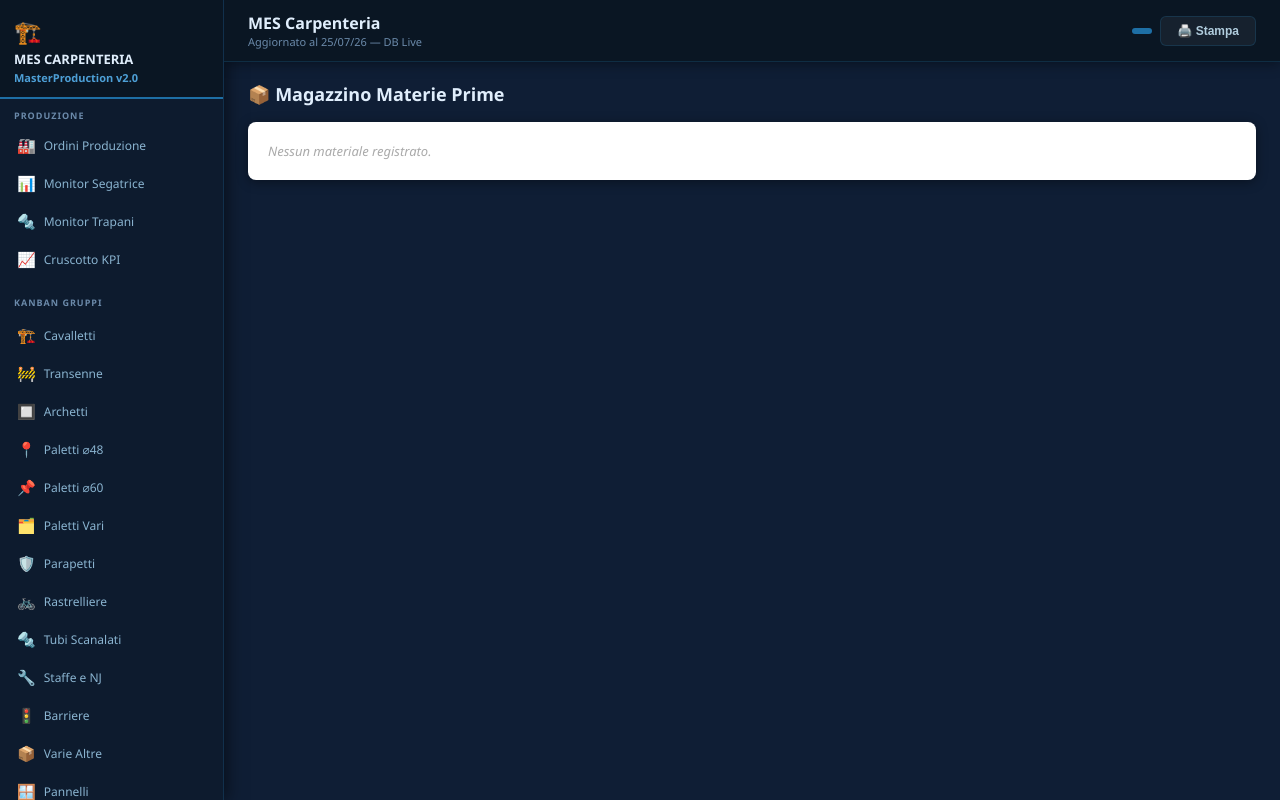
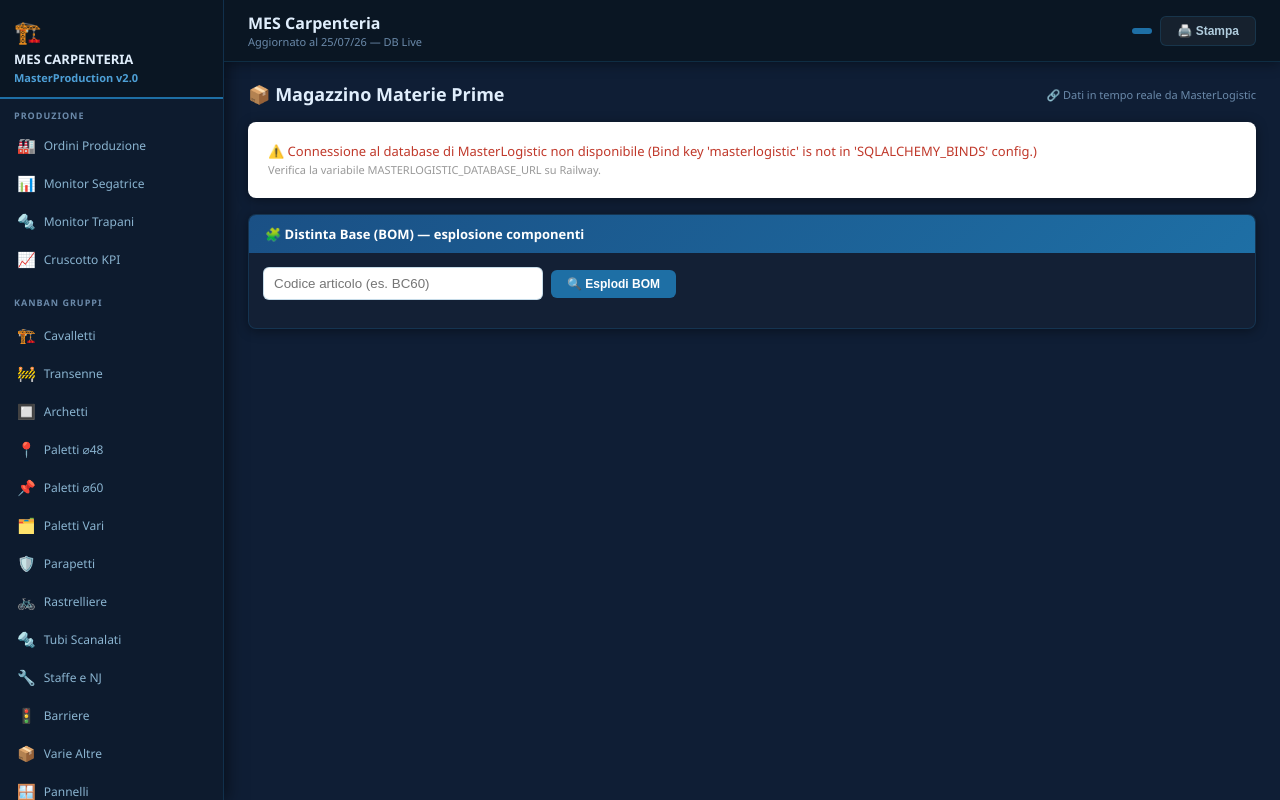
Before and after one commit to IronLogistica/IronProduction, a Flask app: page /magazzino in a window 1280 px wide. Run offline with Flask 3, Linux system fonts and the light colour scheme; parts of the project's set-up code (start-up, migrations or seed data) failed here and were passed over.

Commit message:
Add files via upload

```diff
--- a/templates/magazzino/index.html
+++ b/templates/magazzino/index.html
@@ -1,19 +1,82 @@
 {% extends "base.html" %}
 {% block content %}
-<div class="page-toolbar"><div class="page-title">📦 Magazzino Materie Prime</div></div>
+<div class="page-toolbar">
+  <div class="page-title">📦 Magazzino Materie Prime</div>
+  <span style="font-size:11px;color:var(--text-dim);margin-left:auto">🔗 Dati in tempo reale da MasterLogistic</span>
+</div>
 <div id="mag-app" style="font-size:13px;color:#666;padding:20px;background:var(--white);border-radius:var(--radius);box-shadow:var(--shadow)">Caricamento...</div>
+
+<div class="mon-section" style="margin-top:16px">
+  <div class="section-hdr postazione-hdr">🧩 Distinta Base (BOM) — esplosione componenti</div>
+  <div style="padding:14px;display:flex;gap:8px;align-items:center">
+    <input id="bom-codice" type="text" placeholder="Codice articolo (es. BC60)"
+           style="flex:1;max-width:280px;padding:8px 10px;border-radius:6px;border:1px solid var(--border)">
+    <button class="btn btn-primary" onclick="esplodiBOM()">🔍 Esplodi BOM</button>
+  </div>
+  <div id="bom-result" style="padding:0 14px 14px;font-size:13px"></div>
+</div>
+
 {% endblock %}
 {% block scripts %}
 fetch('/api/materiali').then(r=>r.json()).then(data=>{
   const app=document.getElementById('mag-app');
-  if(!data.length){app.innerHTML='<p style="color:#aaa;font-style:italic">Nessun materiale registrato.</p>';return;}
-  let html=`<div style="overflow-x:auto"><table class="kanban-table"><thead><tr><th>Codice</th><th>Descrizione</th><th>UM</th><th>Stock</th><th>Scorta Min</th><th>Stato</th><th>Fornitore</th></tr></thead><tbody>`;
+  if(data && data.errore){
+    app.innerHTML='<p style="color:#c0392b">⚠️ '+data.messaggio+'<br><span style="font-size:11px;color:#999">Verifica la variabile MASTERLOGISTIC_DATABASE_URL su Railway.</span></p>';
+    return;
+  }
+  if(!data.length){app.innerHTML='<p style="color:#aaa;font-style:italic">Nessun articolo trovato in MasterLogistic.</p>';return;}
+  let html=`<div style="overflow-x:auto"><table class="kanban-table"><thead><tr>
+    <th>Codice (SKU)</th><th>Cod. esterno</th><th>Descrizione</th>
+    <th>Stock</th><th>Ordinati</th><th>In arrivo</th><th>Scorta Min</th><th>Stato</th><th>Fornitore</th></tr></thead><tbody>`;
   data.forEach(m=>{
     const sc=m.stato==='ok'?'<span class="badge badge-ok">✅ OK</span>':m.stato==='sottoscorta'?'<span class="badge badge-warn">⚠️ Sottoscorta</span>':'<span class="badge badge-warn">❌ Esaurito</span>';
-    html+=`<tr><td class="codice">${m.codice}</td><td class="prod-name">${m.descrizione||'—'}</td><td class="lav-td">${m.unita_misura}</td>
-      <td class="num ${m.stock<=0?'num-neg':'num-pos'}">${m.stock}</td><td class="num">${m.scorta_min}</td><td>${sc}</td><td class="lav-td">${m.fornitore||'—'}</td></tr>`;
+    html+=`<tr style="cursor:pointer" onclick="document.getElementById('bom-codice').value='${m.codice}';esplodiBOM();">
+      <td class="codice">${m.codice}</td><td class="lav-td">${m.codice_esterno||'—'}</td><td class="prod-name">${m.descrizione||'—'}</td>
+      <td class="num ${m.stock<=0?'num-neg':'num-pos'}">${m.stock}</td>
+      <td class="num">${m.ordinati}</td><td class="num">${m.incoming}</td>
+      <td class="num">${m.scorta_min}</td><td>${sc}</td><td class="lav-td">${m.fornitore||'—'}</td></tr>`;
   });
   html+='</tbody></table></div>';
   app.innerHTML=html;
+}).catch(()=>{
+  document.getElementById('mag-app').innerHTML='<p style="color:#c0392b">❌ Errore di rete durante il caricamento.</p>';
 });
+
+function renderBOMLista(componenti){
+  if(!componenti || !componenti.length) return '';
+  return '<ul style="margin:4px 0 4px 18px;padding:0;list-style:none">' + componenti.map(c => `
+    <li style="padding:4px 0;border-left:2px solid var(--border);padding-left:10px;margin-bottom:2px">
+      <span class="cod" style="font-weight:700">${c.codice}</span>
+      <span style="color:var(--text-dim)"> — ${c.descrizione||'(senza descrizione)'}</span>
+      <span style="margin-left:8px;font-weight:600">× ${c.quantita_totale}</span>
+      ${c.stock!==null && c.stock!==undefined ? `<span style="margin-left:8px;font-size:11px;color:${c.stock<=0?'#c0392b':'#2a9d5c'}">(stock ${c.stock})</span>` : ''}
+      ${c.note ? `<span style="margin-left:8px;font-size:11px;color:#999">${c.note}</span>` : ''}
+      ${renderBOMLista(c.figli)}
+    </li>`).join('') + '</ul>';
+}
+
+async function esplodiBOM(){
+  const codice = document.getElementById('bom-codice').value.trim();
+  const box = document.getElementById('bom-result');
+  if(!codice){ box.innerHTML=''; return; }
+  box.innerHTML = '<p style="color:#999">Caricamento…</p>';
+  try{
+    const r = await fetch('/api/distinta_base/' + encodeURIComponent(codice));
+    const d = await r.json();
+    if(d.errore){
+      box.innerHTML = '<p style="color:#c0392b">⚠️ '+d.messaggio+'</p>';
+      return;
+    }
+    if(!d.trovato){
+      box.innerHTML = `<p style="color:#999">Articolo <b>${codice}</b> non trovato in MasterLogistic.</p>`;
+    }
+    if(!d.ha_bom){
+      box.innerHTML += `<p style="color:#999">Nessuna distinta base definita per <b>${codice}</b> (${d.descrizione||'—'}).</p>`;
+      return;
+    }
+    box.innerHTML = `<p style="margin-bottom:6px"><b>${codice}</b> — ${d.descrizione||'—'}</p>` + renderBOMLista(d.componenti);
+  }catch(e){
+    box.innerHTML = '<p style="color:#c0392b">❌ Errore di rete durante il caricamento della BOM.</p>';
+  }
+}
 {% endblock %}
```
